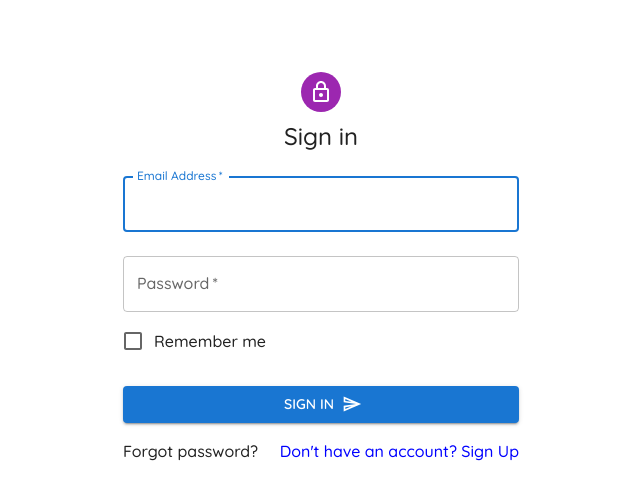
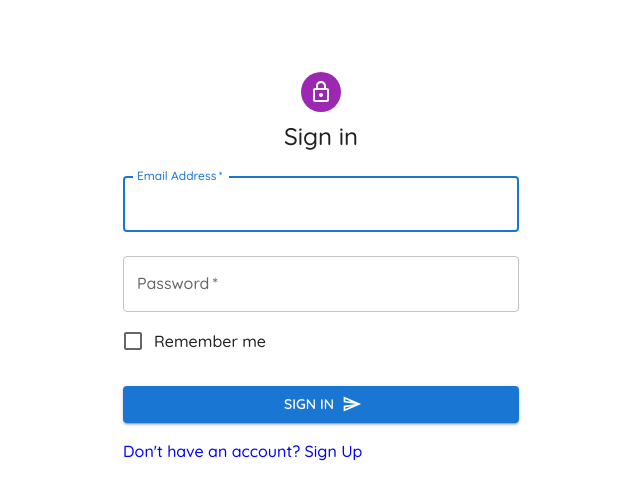
Before and after one commit to profsam97/osc, a Next.js app: page /Login in a window 1280 px wide. Shown: the top 500 px of the page, without its empty margins (319-959 px from the left). Built offline with nearby package versions, Linux system fonts and the light colour scheme.

Commit message:
removed redundant code

```diff
--- a/Components/Login.tsx
+++ b/Components/Login.tsx
@@ -162,11 +162,6 @@ export default function LoginPage() {
               Sign In
             </Button>
             <Grid container>
-              <Grid item xs>
-                <Link  href="#">
-                  Forgot password?
-                </Link>
-              </Grid>
               <Grid item sx={{color: 'blue'}}>
                 <Link href="/Register">
                   {"Don't have an account? Sign Up"}
```
